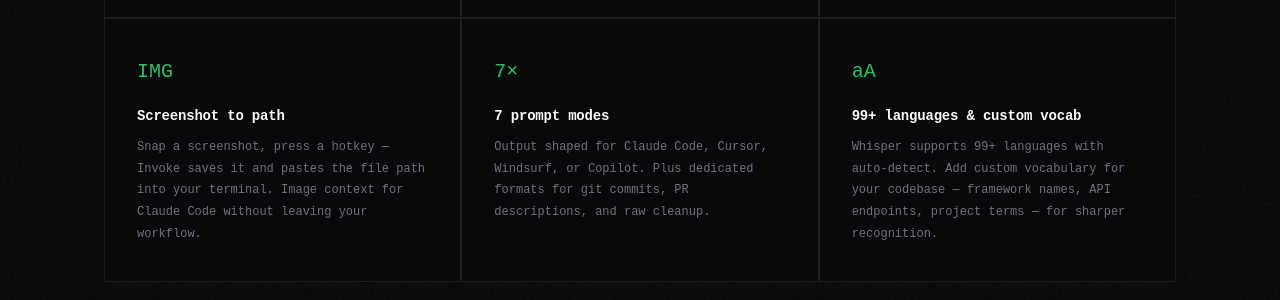
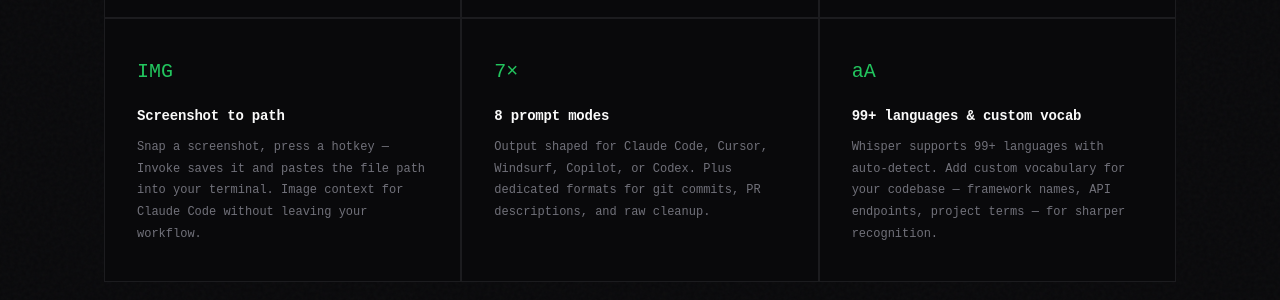
Before and after one commit to zmroth/getinvoke.dev, a Jekyll site: the page built from index.html, in a window 1280 px wide and 900 px high, scrolled down 2782 px. Shown: the part 152-452 px from the top of the window. Built offline with Jekyll 4.4.1, drawn with Linux system fonts in a browser that asks for light colours; some of the changed text lies outside the part shown.

Commit message:
Update to 8 prompt modes (added Codex for OpenAI Codex CLI)
App is v0.8.0 with 8 modes now — Codex mode was added for OpenAI's
Codex CLI. Updated across homepage features grid, comparison table,
pricing list, FAQ answers (both pages), and MacWhisper blog post.

Co-Authored-By: Claude Opus 4.6 (1M context) <noreply@anthropic.com>

```diff
--- a/faq/index.html
+++ b/faq/index.html
@@ -36,7 +36,7 @@ layout: null
     {
       "@type": "Question",
       "name": "How is this different from just running Whisper myself?",
-      "acceptedAnswer": { "@type": "Answer", "text": "Running Whisper gives you a transcript. Invoke wraps that in a workflow — push-to-talk hotkey, auto-paste at your cursor, LLM reformatting that reads your project context, target modes for Claude Code / Cursor / Windsurf / Copilot, custom vocabulary, and dictation history. Whisper is the engine; Invoke is the car." }
+      "acceptedAnswer": { "@type": "Answer", "text": "Running Whisper gives you a transcript. Invoke wraps that in a workflow — push-to-talk hotkey, auto-paste at your cursor, LLM reformatting that reads your project context, prompt modes for Claude Code / Cursor / Windsurf / Copilot / Codex, custom vocabulary, and dictation history. Whisper is the engine; Invoke is the car." }
     },
     {
       "@type": "Question",
@@ -188,7 +188,7 @@ footer .container { max-width: 1120px; margin: 0 auto; padding: 0 24px; display:
     </details>
     <details class="faq-item">
       <summary>How is this different from just running Whisper myself?</summary>
-      <div class="faq-answer">Running Whisper gives you a transcript. Invoke wraps that in a workflow &mdash; push-to-talk hotkey, auto-paste at your cursor, LLM reformatting that reads your project context, target modes for Claude Code / Cursor / Windsurf / Copilot, custom vocabulary, and dictation history. Whisper is the engine; Invoke is the car.</div>
+      <div class="faq-answer">Running Whisper gives you a transcript. Invoke wraps that in a workflow &mdash; push-to-talk hotkey, auto-paste at your cursor, LLM reformatting that reads your project context, prompt modes for Claude Code / Cursor / Windsurf / Copilot / Codex, custom vocabulary, and dictation history. Whisper is the engine; Invoke is the car.</div>
     </details>
     <details class="faq-item">
       <summary>What are the system requirements?</summary>
--- a/index.html
+++ b/index.html
@@ -1199,8 +1199,8 @@ footer .container {
       </div>
       <div class="feature reveal">
         <i class="feature-icon">7&times;</i>
-        <h3>7 prompt modes</h3>
-        <p>Output shaped for Claude Code, Cursor, Windsurf, or Copilot. Plus dedicated formats for git commits, PR descriptions, and raw cleanup.</p>
+        <h3>8 prompt modes</h3>
+        <p>Output shaped for Claude Code, Cursor, Windsurf, Copilot, or Codex. Plus dedicated formats for git commits, PR descriptions, and raw cleanup.</p>
       </div>
       <div class="feature reveal">
         <i class="feature-icon">aA</i>
@@ -1278,7 +1278,7 @@ footer .container {
           </tr>
           <tr>
             <td>Prompt modes</td>
-            <td class="invoke-col">7 (Claude, Cursor, etc.)</td>
+            <td class="invoke-col">8 (Claude, Cursor, Codex, etc.)</td>
             <td>IDE extensions</td>
             <td><span class="x-mark">&mdash;</span></td>
           </tr>
@@ -1326,7 +1326,7 @@ footer .container {
           <li>Unlimited words, forever</li>
           <li>100% local &amp; private</li>
           <li>AI prompt reformatting (cloud + local)</li>
-          <li>Formatted for Claude Code, Cursor, Windsurf, Copilot + 3 more</li>
+          <li>Formatted for Claude Code, Cursor, Windsurf, Copilot, Codex + more</li>
           <li>Context engine (CLAUDE.md, git log, etc.)</li>
           <li>Custom vocabulary</li>
           <li>Dictation history + search</li>
@@ -1384,7 +1384,7 @@ footer .container {
       </details>
       <details class="faq-item reveal">
         <summary>How is this different from just running Whisper myself?</summary>
-        <div class="faq-answer">Running Whisper gives you a transcript. Invoke wraps that in a workflow &mdash; push-to-talk hotkey, auto-paste at your cursor, LLM reformatting that reads your project context, prompt modes for Claude Code / Cursor / Windsurf / Copilot, custom vocabulary, and dictation history. Whisper is the engine; Invoke is the car.</div>
+        <div class="faq-answer">Running Whisper gives you a transcript. Invoke wraps that in a workflow &mdash; push-to-talk hotkey, auto-paste at your cursor, LLM reformatting that reads your project context, prompt modes for Claude Code / Cursor / Windsurf / Copilot / Codex, custom vocabulary, and dictation history. Whisper is the engine; Invoke is the car.</div>
       </details>
       <details class="faq-item reveal">
         <summary>What are the system requirements?</summary>
```
Also changed, not shown: _posts/2026-03-13-macwhisper-alternative-invoke.md (+1 -1 lines).
